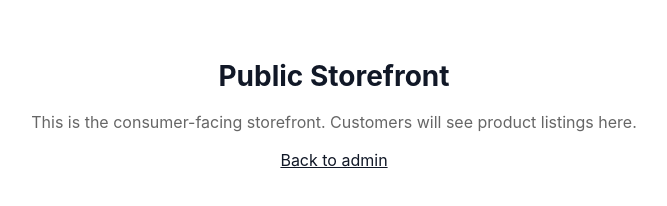
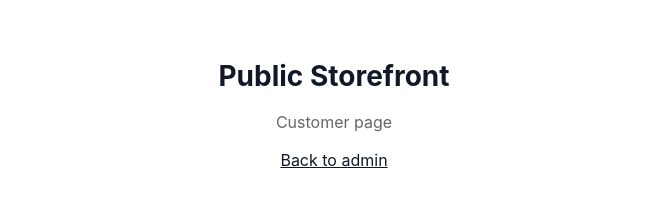
Before and after one commit to holiviah/Storefront-Database, a website: page public.html in a window 1280 px wide. Shown: the whole page, without its empty margins (306-973 px from the left). Drawn offline with Linux system fonts and the light colour scheme.

Commit message:
Update public.html

```diff
--- a/public.html
+++ b/public.html
@@ -16,7 +16,7 @@
 	<body>
 		<main class="public-hero">
 			<h1>Public Storefront</h1>
-			<p>This is the consumer-facing storefront. Customers will see product listings here.</p>
+			<p>Customer page</p>
 			<div class="view-admin"><a href="admin.html">Back to admin</a></div>
 		</main>
 	</body>
```
